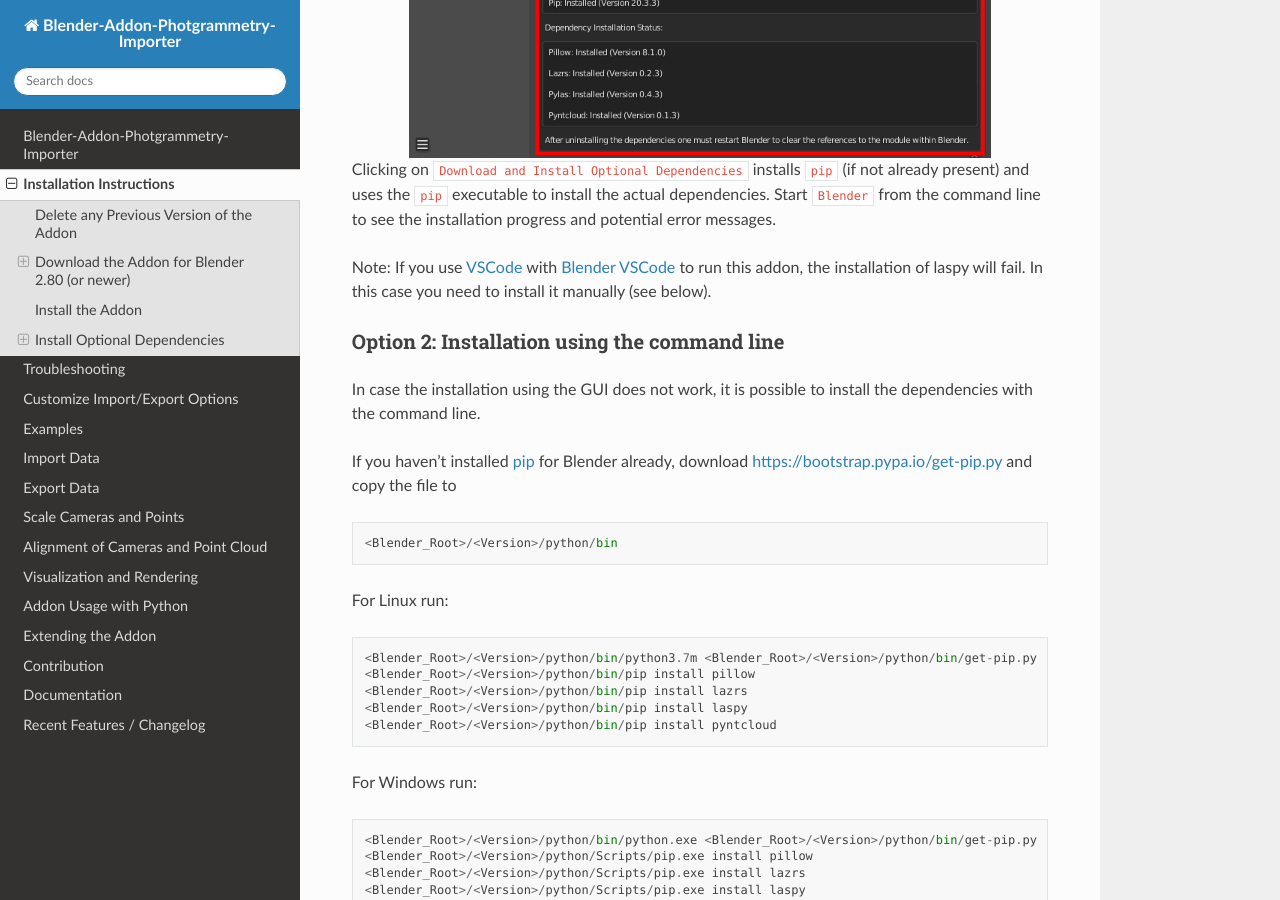
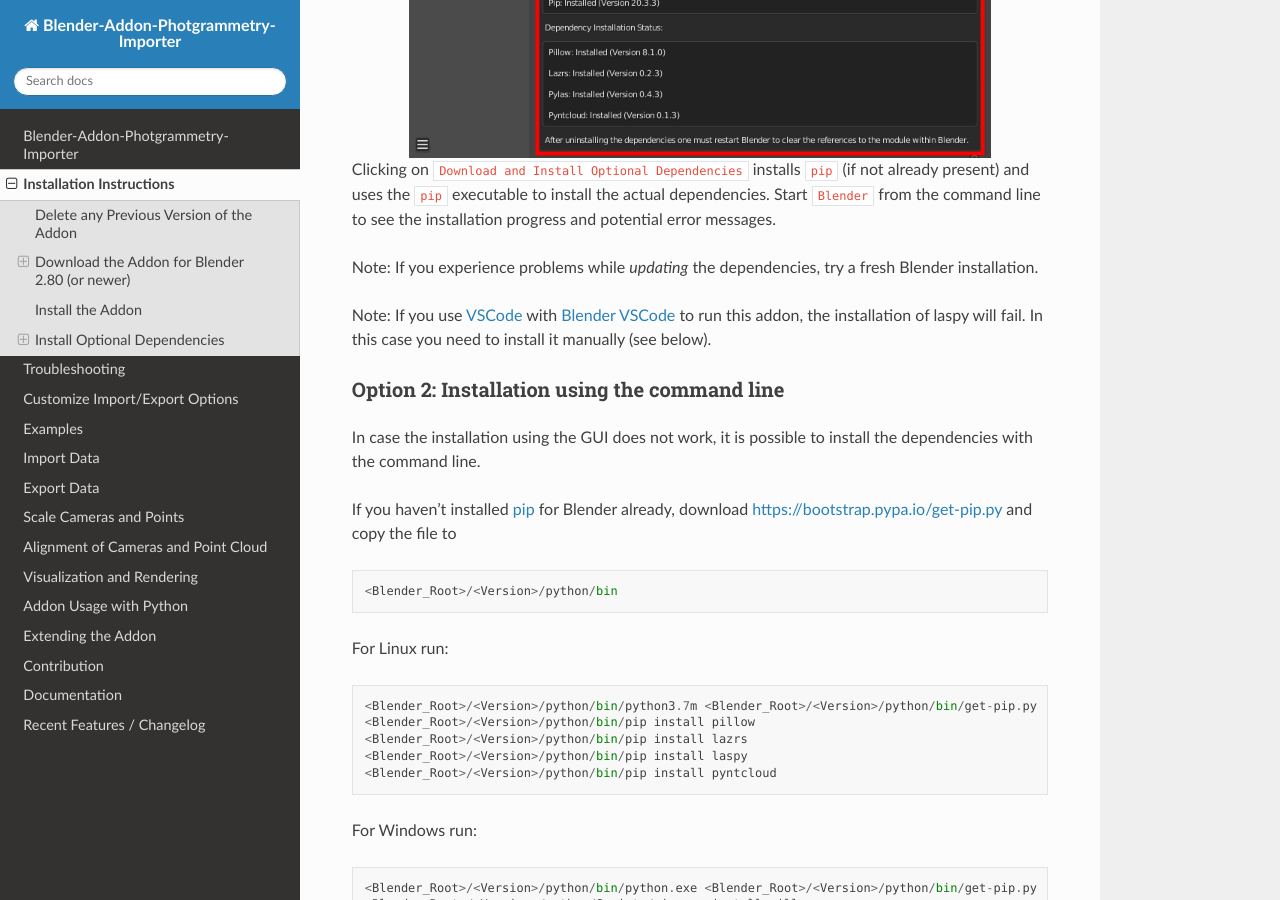
Before and after one commit to SBCV/Blender-Addon-Photogrammetry-Importer, a Sphinx documentation site: the page built from doc/sphinx/source/installation.rst, in a window 1280 px wide and 900 px high, scrolled down 2675 px. Built offline with Sphinx 7.4.7 and the Read the Docs theme 2.0.0, drawn with Linux system fonts in a browser that asks for light colours; pages that are not in the unit, such as notebooks, are missing from menus.

Commit message:
Add note to installation instructions

```diff
--- a/doc/sphinx/source/installation.rst
+++ b/doc/sphinx/source/installation.rst
@@ -78,6 +78,8 @@ Requires Blender 2.83.5 or newer. **Administrator privileges might be required t
 Clicking on :code:`Download and Install Optional Dependencies` installs :code:`pip` (if not already present) and uses the :code:`pip` executable to install the actual dependencies.
 Start :code:`Blender` from the command line to see the installation progress and potential error messages.
 
+Note: If you experience problems while *updating* the dependencies, try a fresh Blender installation.
+
 Note: If you use `VSCode <https://code.visualstudio.com/>`_ with `Blender VSCode <https://github.com/JacquesLucke/blender_vscode>`_ to run this addon, the installation of laspy will fail. In this case you need to install it manually (see below).
 
 Option 2: Installation using the command line
```
